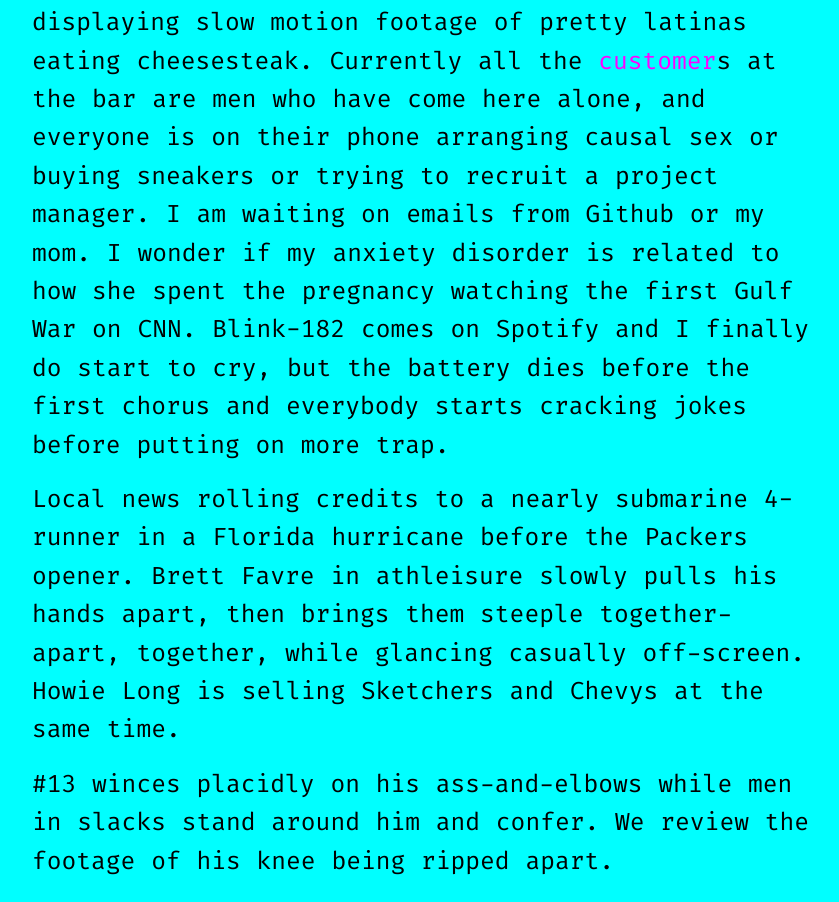
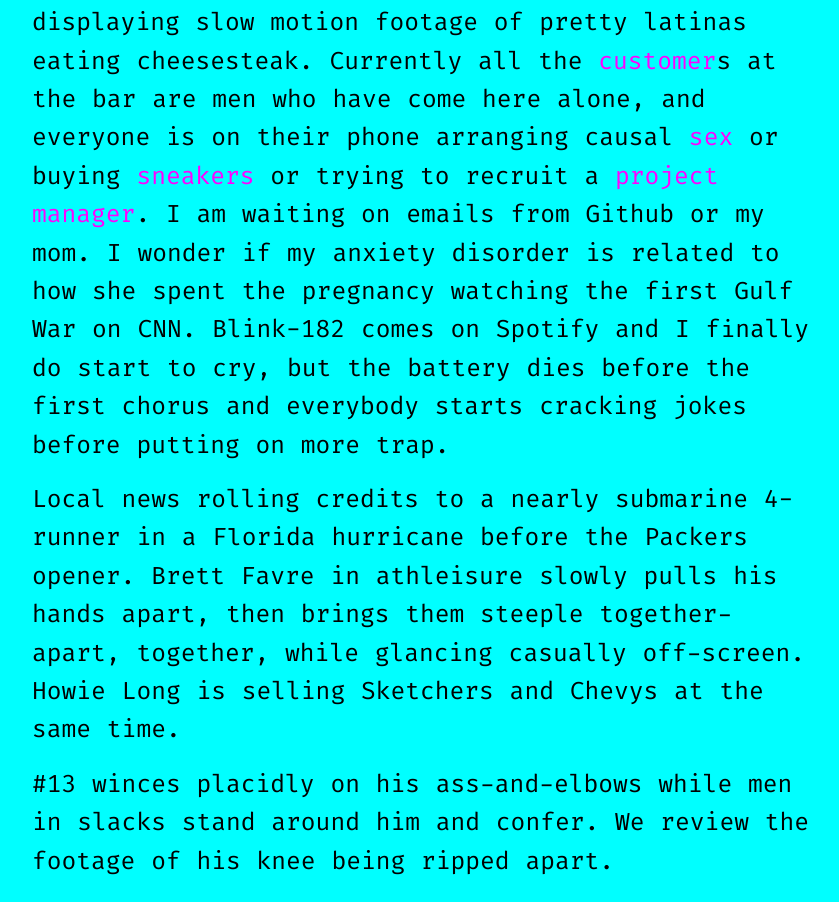
Before and after one commit to TheDripper/dead_customer, a Nuxt app: page / in a window 1280 px wide. Shown: the part 4267-5169 px from the top of the page, without its empty margins (216-1055 px from the left). Built offline with nearby package versions, Linux system fonts and the light colour scheme.

Commit message:
sex sneakers project manager

```diff
--- a/pages/index.vue
+++ b/pages/index.vue
@@ -17,7 +17,7 @@
     <p>
       I stumble out into the hissing sunshine from behind the overpass to shout
       <span class="speech">FUCK</span> at the sidewalk, then retreat into a repurposed rubber factory and drink Hazy IPA/Vida Mezcal while surrounded by televisions displaying slow motion footage of pretty latinas eating cheesesteak. Currently all the
-      <span class="magenta">customer</span>s at the bar are men who have come here alone, and everyone is on their phone arranging causal sex or buying sneakers or trying to recruit a project manager. I am waiting on emails from Github or my mom. I wonder if my anxiety disorder is related to how she spent the pregnancy watching the first Gulf War on CNN. Blink-182 comes on Spotify and I finally do start to cry, but the battery dies before the first chorus and everybody starts cracking jokes before putting on more trap.
+      <span class="magenta">customer</span>s at the bar are men who have come here alone, and everyone is on their phone arranging causal <span class="magenta">sex</span> or buying <span class="magenta">sneakers</span> or trying to recruit a <span class="magenta">project manager</span>. I am waiting on emails from Github or my mom. I wonder if my anxiety disorder is related to how she spent the pregnancy watching the first Gulf War on CNN. Blink-182 comes on Spotify and I finally do start to cry, but the battery dies before the first chorus and everybody starts cracking jokes before putting on more trap.
     </p>
     <p>Local news rolling credits to a nearly submarine 4-runner in a Florida hurricane before the Packers opener. Brett Favre in athleisure slowly pulls his hands apart, then brings them steeple together- apart, together, while glancing casually off-screen. Howie Long is selling Sketchers and Chevys at the same time.</p>
     <p>#13 winces placidly on his ass-and-elbows while men in slacks stand around him and confer. We review the footage of his knee being ripped apart.</p>
```
